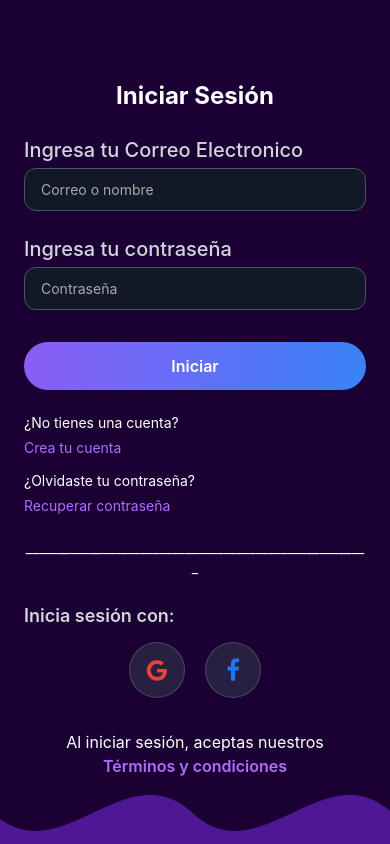
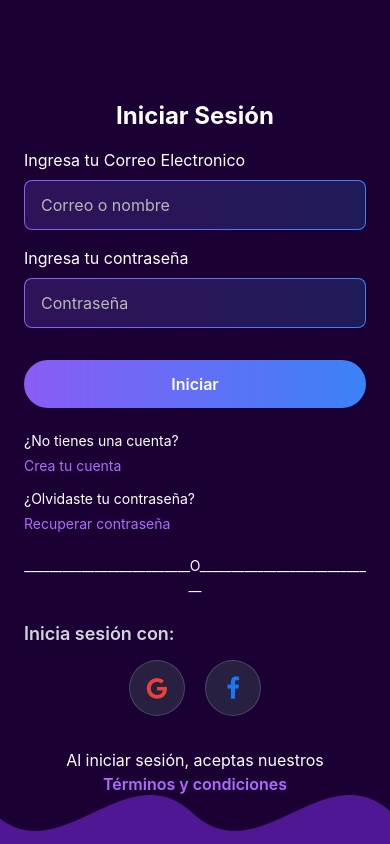
Before and after one commit to lozano2303/tu-evento, a React Native app in the folder TuEventoFrontend (Mobile)/: screen /LoginScreen in a window 390 px wide. Built offline with nearby package versions, Linux system fonts and the light colour scheme; what expo-web-browser would draw is missing.

Commit message:
fix(ui): adjust margin and improve input style in login

```diff
--- a/TuEventoFrontend (Mobile)/src/components/Input.tsx
+++ b/TuEventoFrontend (Mobile)/src/components/Input.tsx
@@ -1,20 +1,40 @@
 import { View, Text, TextInput, TextInputProps } from "react-native";
+import { LinearGradient } from 'expo-linear-gradient';
 
 interface InputProps extends TextInputProps {
-  label?: string;
+  label: string;
 }
 
 export default function Input({ label, ...props }: InputProps) {
   return (
-    <View className="w-full mb-4 mt-2">
-      {label && (
-        <Text className="text-gray-300 text-xl font-medium mb-1">{label}</Text>
-      )}
-      <TextInput
-        {...props}
-        className=" w-full px-4 py-3 border border-gray-600 rounded-xl bg-gray-900 text-white focus:border-blue-500 "
-        placeholderTextColor="#aaa"
-      />
+    <View className="mb-4">
+      {/* Label */}
+      <Text className="text-white text-base mb-2 text-left">
+        {label}
+      </Text>
+
+      {/* Input con gradiente */}
+      <LinearGradient
+        colors={['#8B5CF6', '#3B82F6']} // Mismo gradiente que el botón
+        start={{ x: 0, y: 0 }}
+        end={{ x: 1, y: 0 }}
+        style={{
+          borderRadius: 8,
+          padding: 1, // Para crear el efecto de borde gradiente
+        }}
+      >
+        <TextInput
+          {...props}
+          className="w-full text-white text-base"
+          style={{
+            backgroundColor: 'rgba(26, 0, 51, 0.8)', // Fondo semi-transparente del input
+            borderRadius: 7,
+            paddingHorizontal: 16,
+            paddingVertical: 12,
+          }}
+          placeholderTextColor="#B8B8B8" // Color gris claro para el placeholder
+        />
+      </LinearGradient>
     </View>
   );
 }
--- a/TuEventoFrontend (Mobile)/src/screens/auth/LoginScreen.tsx
+++ b/TuEventoFrontend (Mobile)/src/screens/auth/LoginScreen.tsx
@@ -50,7 +50,7 @@ export default function LoginScreen() {
 
   return (
     <View className="flex-1 bg-[#1a0033] items-center px-6 w-full h-full relative">
-      <View className="w-full" style={{ marginTop: 80 }}>
+      <View className="w-full" style={{ marginTop: 100 }}>
         {/* Título */}
         <Text className="text-white text-2xl font-bold mb-4 text-center">
           Iniciar Sesión
@@ -97,7 +97,7 @@ export default function LoginScreen() {
 
         {/* Línea divisoria */}
         <Text className="text-white text-sm text-center my-6">
-          ______________________________________________________
+          __________________________O____________________________
         </Text>
 
         {/* Texto "Inicia sesión con:" */}
```
